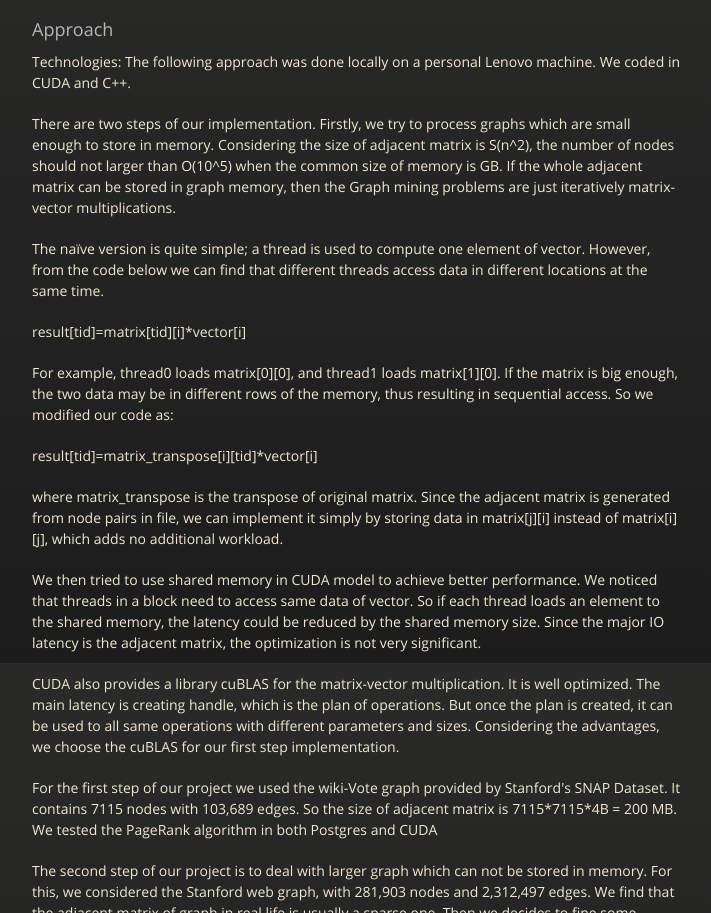
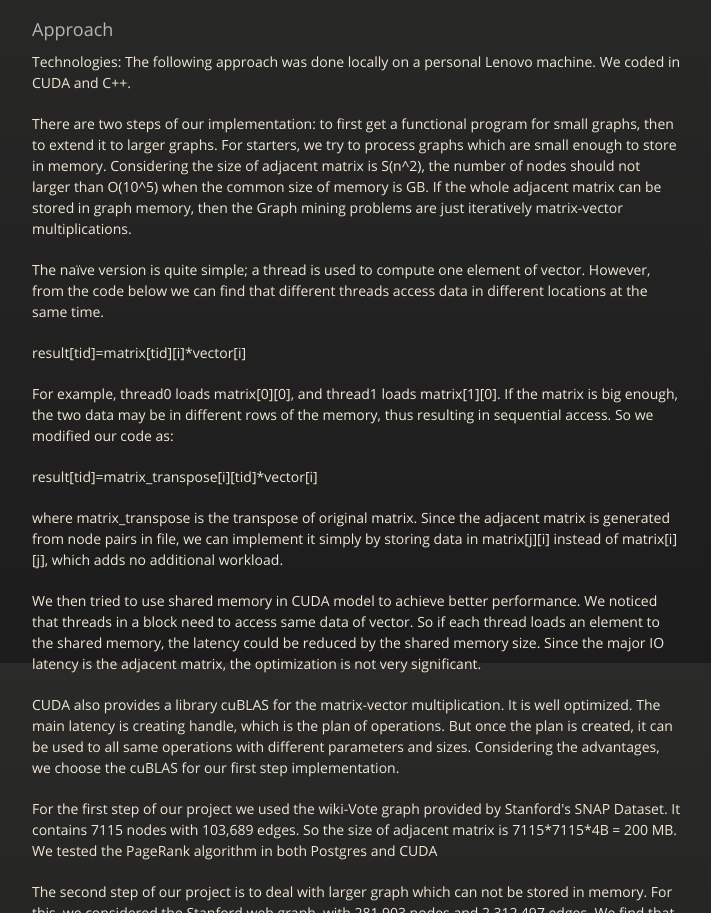
Before and after one commit to ererdan/ererdan.github.io, a plain HTML site: page index.html in a window 1280 px wide. Shown: the part 937-1850 px from the top of the page, without its empty margins (283-994 px from the left). Drawn offline with nearby package versions, Linux system fonts and the light colour scheme.

Commit message:
More pedantic wordsmithing

```diff
--- a/index.html
+++ b/index.html
@@ -71,7 +71,7 @@ measure the improvement of our code. The SQL implementation has the advantage of
 
 <p>Technologies: The following approach was done locally on a personal Lenovo machine. We coded in CUDA and C++.</p>
 
-<p>There are two steps of our implementation. Firstly, we try to process graphs which are small enough to store in memory. Considering the size of adjacent matrix is S(n^2), the number of nodes should not larger than O(10^5) when the common size of memory is GB. If the whole adjacent matrix can be stored in graph memory, then the Graph mining problems are just iteratively matrix-vector multiplications.</p>
+<p>There are two steps of our implementation: to first get a functional program for small graphs, then to extend it to larger graphs. For starters, we try to process graphs which are small enough to store in memory. Considering the size of adjacent matrix is S(n^2), the number of nodes should not larger than O(10^5) when the common size of memory is GB. If the whole adjacent matrix can be stored in graph memory, then the Graph mining problems are just iteratively matrix-vector multiplications.</p>
 
 <p>The naïve version is quite simple; a thread is used to compute one element of vector. However, from the code below we can find that different threads access data in different locations at the same time.</p>
 <p>result[tid]=matrix[tid][i]*vector[i]</p>
```
